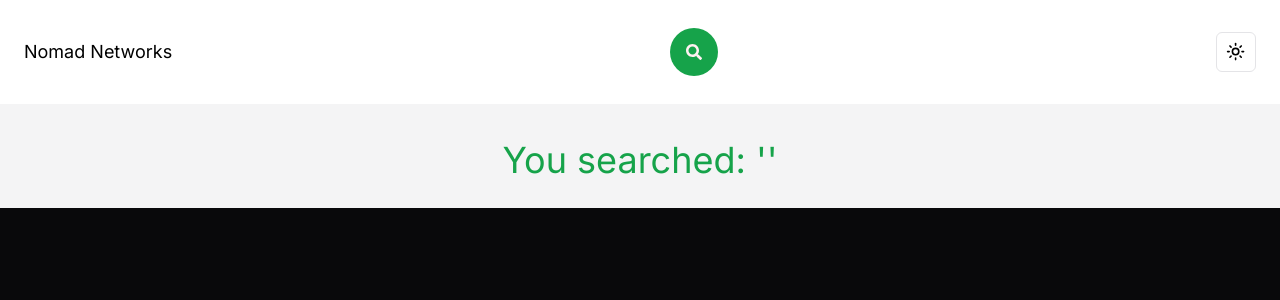
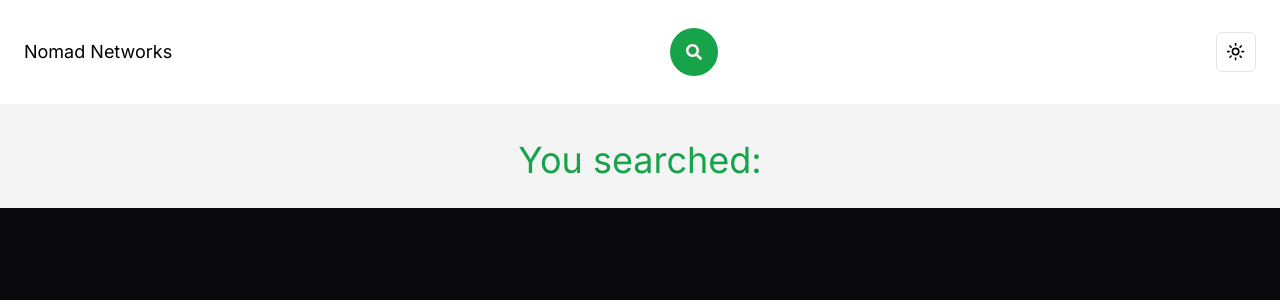
Before and after one commit to Mrgoblings/nextjs-destination-chooser, a Next.js app: page /search in a window 1280 px wide. Shown: the top 300 px of the page. Built offline with nearby package versions, Linux system fonts and the light colour scheme.

Commit message:
fix: made docker-compose work by removing quotes in search page

```diff
--- a/src/app/search/page.tsx
+++ b/src/app/search/page.tsx
@@ -12,6 +12,6 @@ export default function SearchPage({searchParams}: {
     console.log("q:", query);
 
     return (
-        <h1 className="text-primary text-center text-4xl py-7">You searched: '{query}'</h1>
+        <h1 className="text-primary text-center text-4xl py-7">You searched: {query}</h1>
     );
 }
```
Also changed, not shown: 1 other file (tests, documents, lock files or other folders).
